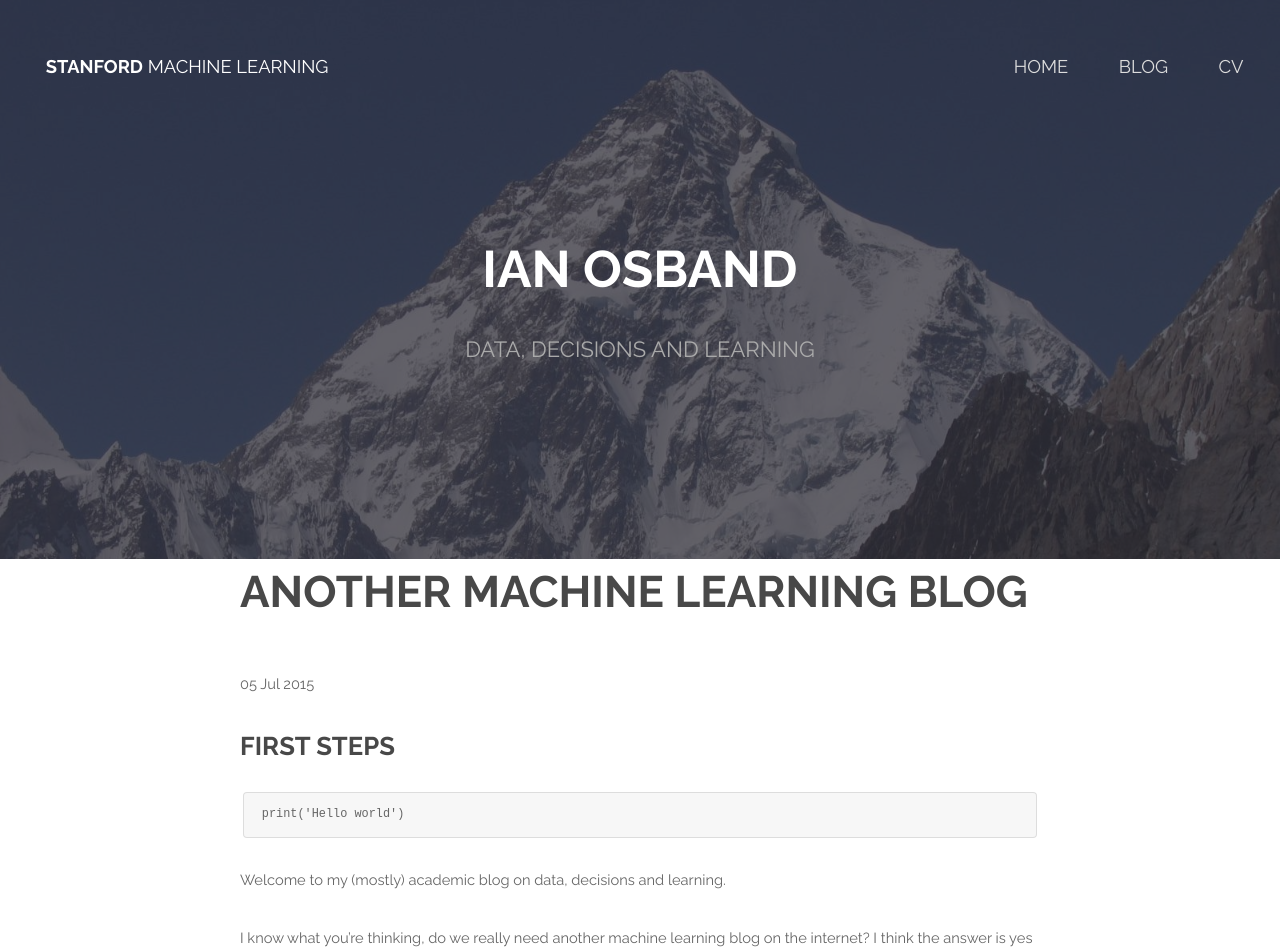
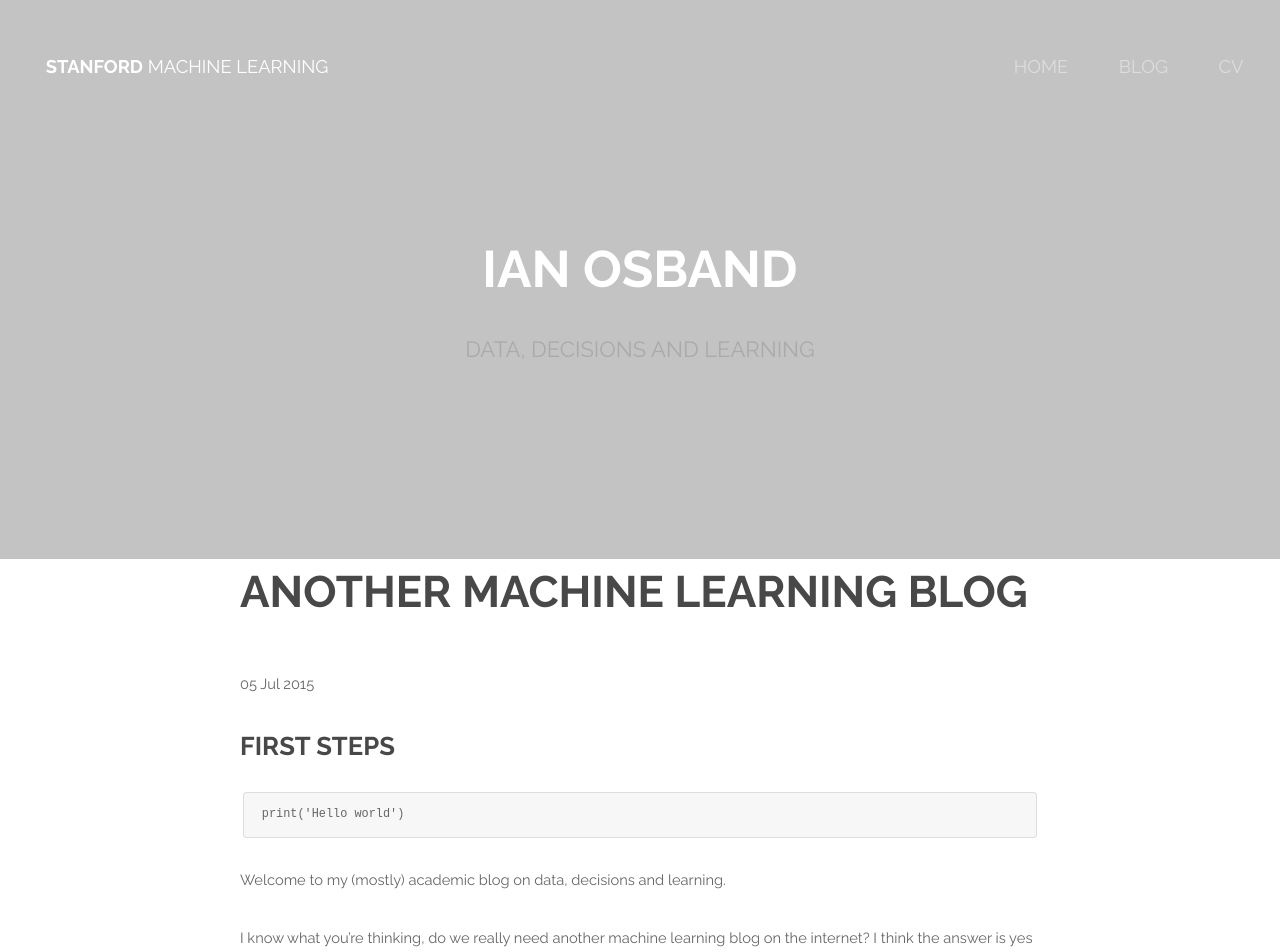
Before and after one commit to saadkhan321/saadkhan321.github.io, a Jekyll site: the page built from _posts/2015-07-05-ian-launches-blog.md, in a window 1280 px wide. Shown: the top 952 px of the page. Built offline with Jekyll 4.4.1, drawn with Linux system fonts in a browser that asks for light colours; nearby versions of some CDN libraries; library files that are not in the unit come from our copies; formulas are drawn with MathJax 3; comment, search, counter and statistics services are not loaded.

Commit message:
Update style.css

```diff
--- a/css/style.css
+++ b/css/style.css
@@ -1054,7 +1054,7 @@
 	#banner {
 		padding: 16em 0 13em 0;
 		background-attachment: fixed;
-		background-image: url("images/overlay.png"), url("../images/shuttle-hoover.jpg");
+		background-image: url("images/overlay1.png"), url("../images/shuttle-hoover.jpg");
 		background-position: center top;
 		background-size: cover;
 		line-height: 1.75;
```
